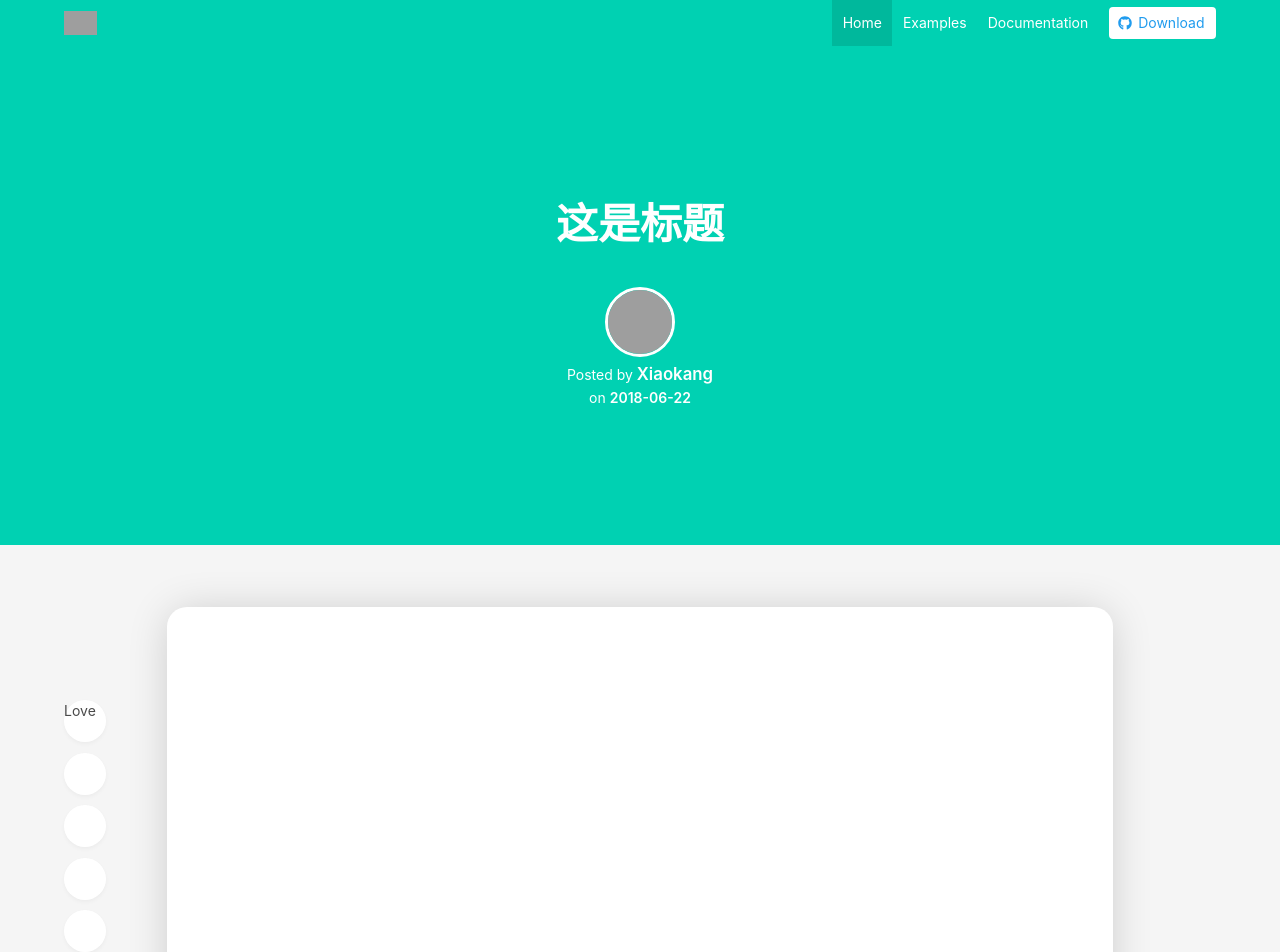
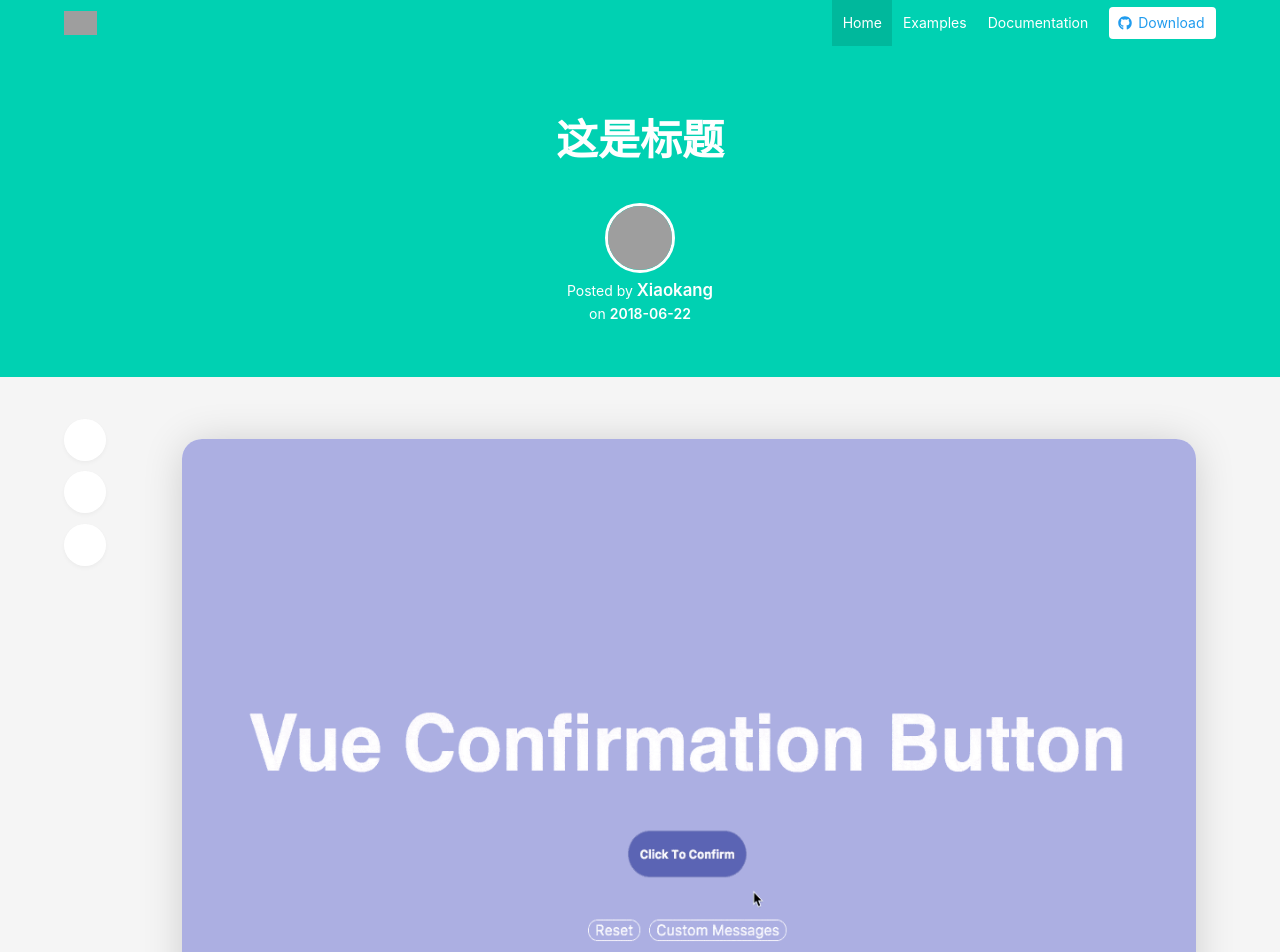
Before and after one commit to dxk19911212/blog, a Vue app: page /detail in a window 1280 px wide. Shown: the top 952 px of the page. Built offline with nearby package versions, Linux system fonts and the light colour scheme; grey boxes are pictures that could not be loaded.

Commit message:
加一些动画使其变得更骚

```diff
--- a/package.json
+++ b/package.json
@@ -20,6 +20,8 @@
     "bulma": "^0.7.1",
     "bulma-badge": "^1.0.1",
     "bulma-extensions": "^1.0.32",
+    "current-device": "^0.7.8",
+    "live2d-widget": "^3.0.5",
     "node-sass": "^4.9.0",
     "parcel": "^1.9.1",
     "rimraf": "^2.6.2",
--- a/src/App.vue
+++ b/src/App.vue
@@ -10,10 +10,6 @@
 
 <style lang="scss">
 
-    .animated {
-        animation-duration: .377s;
-    }
-
     html {
         background-color: whitesmoke;
         font: 14px/20px "Lato", Arial, sans-serif;
--- a/src/views/detail.vue
+++ b/src/views/detail.vue
@@ -2,18 +2,19 @@
     <section>
         <div class="container">
             <div class="columns is-multiline">
-                <div class="column is-6-tablet is-1-desktop">
-                    <div class="card-panel">
-                        <div class="button-1" data-badge="1250">Love</div>
-                        <div class="button-1"></div>
-                        <div class="button-1"></div>
-                        <div class="button-1"></div>
-                        <div class="button-1"></div>
-                        <div class="button-1"></div>
+                <div class="column is-0-tablet is-1-desktop">
+                    <div class="card-panel animated bounceIn"
+                         :class="isMobile ? 'animated fadeOutLeft' : 'animated bounceInLeft'">
+                        <div class="button-1 badge" data-badge="1250"></div>
+                        <div class="button-1 badge" data-badge="1250"></div>
+                        <div class="button-1 badge" data-badge="1250"></div>
                     </div>
                 </div>
-                <div class="column is-6-tablet is-10-desktop">
-                    <div class="card">
+                <div class="column is-full-tablet is-11-desktop">
+                    <div class="card animated zoomIn">
+                        <div class="card-top">
+                            <div class="card-img img1"></div>
+                        </div>
                         <div class="card-area"></div>
                     </div>
                 </div>
@@ -23,7 +24,35 @@
 </template>
 
 <script>
-    export default {}
+    import {L2Dwidget} from 'live2d-widget/src/index'
+
+    export default {
+        data() {
+            return {
+                width: 1088,
+                ratio: 3,
+                isMobile: false
+            }
+        },
+        methods: {
+            handleCardPanel() {
+                let rect = document.body.clientWidth;
+                this.isMobile = rect - this.ratio < this.width;
+            }
+        },
+        mounted() {
+            this.handleCardPanel();
+            const handler = () => {
+                this.handleCardPanel()
+            };
+            window.addEventListener('resize', handler);
+            //     L2Dwidget.init({
+            //         model: {
+            //             jsonPath: 'http://www.52cik.com/bilibili-haruna/assets/haruna/22/model.2018.lover.json'
+            //         }
+            //     });
+        }
+    }
 </script>
 
 <style lang="scss" scoped>
@@ -37,7 +66,7 @@
     }
 
     .card {
-        margin: 20px 5px;
+        margin: 20px;
         border-radius: 20px;
         background-color: #fff;
         transition: all .2s ease-out;
@@ -46,6 +75,24 @@
         &:hover {
             transform: translateY(2px);
             box-shadow: 0 2px 5px rgba(0, 0, 0, .1), 0 1px 2px rgba(0, 0, 0, .05);
+        }
+
+        .card-top {
+            overflow: hidden;
+            cursor: pointer;
+            position: relative;
+            padding-top: 70%;
+
+            .card-img {
+                width: 100%;
+                height: 100%;
+                position: absolute;
+                top: 0;
+                left: 0;
+                background-size: 100% 100%;
+                border-top-right-radius: 20px;
+                border-top-left-radius: 20px;
+            }
         }
 
         .card-area {
@@ -58,7 +105,7 @@
 
     .card-panel {
         position: fixed;
-        top: 50rem;
+        /*top: 35rem;*/
 
         .button-1 {
             position: relative;
--- a/src/views/header.vue
+++ b/src/views/header.vue
@@ -40,7 +40,7 @@
                 </nav>
             </div>
 
-            <div class="hero-head">
+            <div class="hero-head animated fadeIn">
                 <nav class="navbar">
                     <div class="container">
                         <div class="navbar-brand">
@@ -79,7 +79,7 @@
                 </nav>
             </div>
 
-            <div class="hero-body">
+            <div class="hero-body animated fadeIn">
                 <div class="container">
                     <div class="columes">
                         <div class="column is-8 is-offset-2 has-text-centered">
@@ -94,7 +94,7 @@
                 </div>
             </div>
 
-            <div class="hero-foot">
+            <div class="hero-foot animated fadeIn">
                 <nav class="tabs is-boxed is-fullwidth">
                     <div class="container">
                         <ul>
@@ -110,7 +110,14 @@
                 </nav>
             </div>
         </section>
-        <router-view class="animated"/>
+        <transition mode="out-in"
+                    enter-active-class="fadeIn"
+                    leave-active-class="fadeOut"
+                    appear>
+            <keep-alive>
+                <router-view class="animated"/>
+            </keep-alive>
+        </transition>
     </div>
 </template>
 
--- a/src/views/header2.vue
+++ b/src/views/header2.vue
@@ -1,6 +1,6 @@
 <template>
     <div>
-        <section class="hero is-primary is-medium">
+        <section class="hero is-primary">
             <!--<div class="background-img"></div>-->
             <div id="hero-head-clone" :class="scroll === 'up' ? 'is-active' : ''" class="hero-head fixed">
                 <nav class="navbar">
@@ -81,7 +81,7 @@
                 </nav>
             </div>
 
-            <div class="hero-body">
+            <div class="hero-body animated bounceInDown">
                 <div class="container">
                     <div class="columes">
                         <div class="column is-8 is-offset-2 has-text-centered">
@@ -106,7 +106,14 @@
                 </div>
             </div>
         </section>
-        <router-view class="animated"/>
+        <transition mode="out-in"
+                    enter-active-class="fadeIn"
+                    leave-active-class="fadeOut"
+                    appear>
+            <keep-alive>
+                <router-view class="animated"/>
+            </keep-alive>
+        </transition>
     </div>
 </template>
 
--- a/src/views/index.vue
+++ b/src/views/index.vue
@@ -1,7 +1,7 @@
 <template>
     <section>
         <div class="container">
-            <ul class="category-list">
+            <ul class="category-list animated bounceInLeft">
                 <li>
                     <a>Spring Boot</a>
                     <span class="b-badge gelatine">3</span>
@@ -65,11 +65,11 @@
                                 <div class="pull-right">
                                     <div class="view-love">
                                         <span class="icon">
-                                            <i class="heart"></i>
+                                            <i class="fas fa-heart"></i>
                                         </span>
                                         <span>1,530</span>
                                         <span class="icon">
-                                            <i class="eys"></i>
+                                            <i class="fas fa-eye"></i>
                                         </span>
                                         <span>2,470</span>
                                     </div>
@@ -96,11 +96,11 @@
                                 <div class="pull-right">
                                     <div class="view-love">
                                         <span class="icon">
-                                            <i class="heart"></i>
+                                            <i class="fas fa-heart"></i>
                                         </span>
                                         <span>1,530</span>
                                         <span class="icon">
-                                            <i class="eys"></i>
+                                            <i class="fas fa-eye"></i>
                                         </span>
                                         <span>2,470</span>
                                     </div>
@@ -127,11 +127,11 @@
                                 <div class="pull-right">
                                     <div class="view-love">
                                         <span class="icon">
-                                            <i class="heart"></i>
+                                            <i class="fas fa-heart"></i>
                                         </span>
                                         <span>1,530</span>
                                         <span class="icon">
-                                            <i class="eys"></i>
+                                            <i class="fas fa-eye"></i>
                                         </span>
                                         <span>2,470</span>
                                     </div>
@@ -158,11 +158,11 @@
                                 <div class="pull-right">
                                     <div class="view-love">
                                         <span class="icon">
-                                            <i class="heart"></i>
+                                            <i class="fas fa-heart"></i>
                                         </span>
                                         <span>1,530</span>
                                         <span class="icon">
-                                            <i class="eys"></i>
+                                            <i class="fas fa-eye"></i>
                                         </span>
                                         <span>2,470</span>
                                     </div>
@@ -189,11 +189,11 @@
                                 <div class="pull-right">
                                     <div class="view-love">
                                         <span class="icon">
-                                            <i class="heart"></i>
+                                            <i class="fas fa-heart"></i>
                                         </span>
                                         <span>1,530</span>
                                         <span class="icon">
-                                            <i class="eys"></i>
+                                            <i class="fas fa-eye"></i>
                                         </span>
                                         <span>2,470</span>
                                     </div>
@@ -220,11 +220,11 @@
                                 <div class="pull-right">
                                     <div class="view-love">
                                         <span class="icon">
-                                            <i class="heart"></i>
+                                            <i class="fas fa-heart"></i>
                                         </span>
                                         <span>1,530</span>
                                         <span class="icon">
-                                            <i class="eys"></i>
+                                            <i class="fas fa-eye"></i>
                                         </span>
                                         <span>2,470</span>
                                     </div>
@@ -251,11 +251,11 @@
                                 <div class="pull-right">
                                     <div class="view-love">
                                         <span class="icon">
-                                            <i class="heart"></i>
+                                            <i class="fas fa-heart"></i>
                                         </span>
                                         <span>1,530</span>
                                         <span class="icon">
-                                            <i class="eys"></i>
+                                            <i class="fas fa-eye"></i>
                                         </span>
                                         <span>2,470</span>
                                     </div>
```
